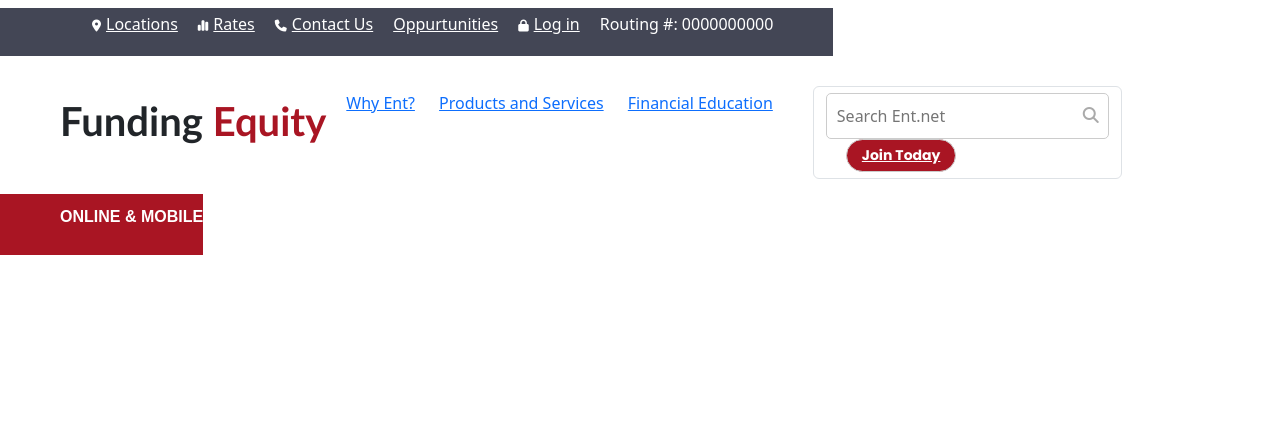
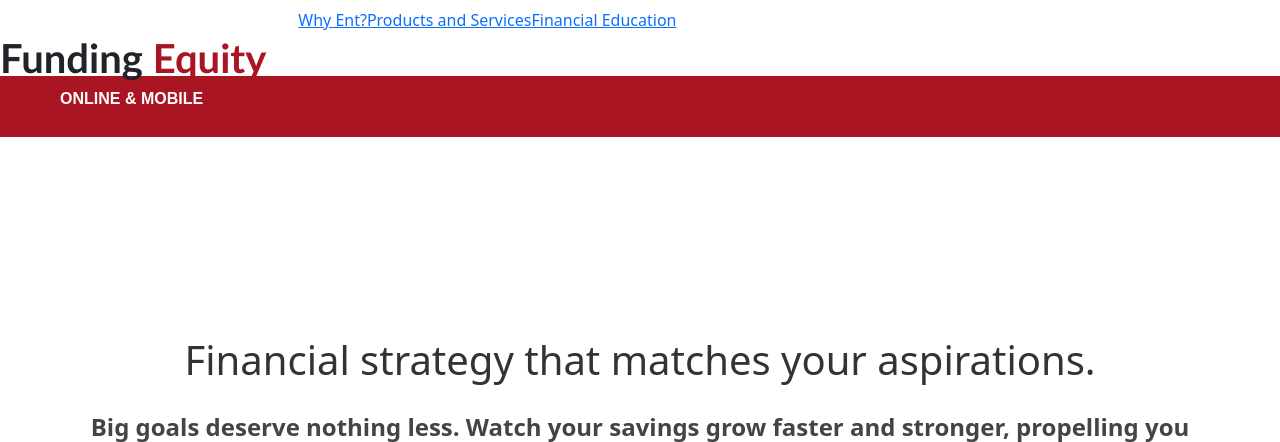
Before and after one commit to alexnone1/bank-webapp, a Django app: page / in a window 1280 px wide. Shown: the top 442 px of the page. Run offline with Django 4.2, Linux system fonts and the light colour scheme; some libraries are stand-ins or nearby versions.

Commit message:
A new commit

```diff
--- a/bankwebapp/settings.py
+++ b/bankwebapp/settings.py
@@ -25,7 +25,7 @@ SECRET_KEY = 'django-insecure-^0ergk(wo-eht)s4six(pr0fox7ga5&g_b3adnb4b1xgo0hwz=
 # SECURITY WARNING: don't run with debug turned on in production!
 DEBUG = True
 
-ALLOWED_HOSTS = []
+ALLOWED_HOSTS = ["alexandrama.pythonanywhere.com"]
 
 
 # Application definition
--- a/core/views.py
+++ b/core/views.py
@@ -19,13 +19,8 @@ def register_view(request):
 
 
 def home_view(request):
-    username = 'micheal'
 
-    context = {
-        "username": username
-    }
-
-    return render(request, "dashboard/home.html", context)
+    return render(request, "dashboard/home.html")
 
 
 def login_view(request):
@@ -51,7 +46,7 @@ def logout_view(request):
 
 def dashboard_view(request):
     username = "Donna Smith"
-    account_balance = "$71,356,200.43"
+    account_balance = "$1,254,300.43"
 
     context = {
         "username": username,
--- a/static/css/main.css
+++ b/static/css/main.css
@@ -13,30 +13,6 @@
   margin: 0;
 }
 
-.search-btn {
-  font-family: 'Poppins', sans-serif;
-  position: relative;
-  display: inline-block;
-  padding: 5px 15px 5px 15px;
-  border: 1px solid #ccc;
-  margin-left: 20px;
-  border-radius: 20px;
-  font-size: 14px;
-  font-weight: bold;
-  background-color: var(--thirdheader);
-  color: var(--primaryColor);
-  cursor: pointer;
-  transition: all 0.3s ease-in-out;
-  outline: none;
-}
-
-
-.search-btn:hover,
-.search-btn:focus {
-  background-color: var(--button-color);
-  border-color:var(--button-color);
-  color: #000;
-}
 
 body{
   font-family: 'Poppins', sans-serif;
@@ -44,72 +20,21 @@ body{
   font-size: 16px;
 }
 
-.subnav{
-  display: flex;
-  justify-content: right;
-  background-color: var(--subcolor);
-  color: var(--primaryColor);
-  padding: 4px 60px;
+.first-part{
+    height: 20px;
 }
 
-.subnav a{
-  color: var(--primaryColor);
-  margin-right: 20px;
+
+.main-nav{
+  display: flex;
+  justify-content: space-between;
+  height: 60px;
 }
 
-.subnav i {
-  padding-right: 5px;
-  font-size: 12px;
-}
-
-.subnav ul, .main-nav, form, .first-part{
+.main-nav ul {
   display: flex;
+  justify-content: space-between;
   list-style: none;
-  justify-content: space-between;
-}
-
-.main-nav{
-  padding: 15px 60px;
-}
-
-.first-part ul {
-  display: inline-block;
-  list-style: none;
-  padding: 20px;
-}
-
-.first-part li{
-  display: inline-block;
-  margin-right: 20px;
-}
-
-.second-part{
-  padding-top: 15px;
-}
-.search {
-  position: relative;
-}
-
-.search input[type="search"] {
-  width: 100%;
-  padding: 10px 40px 10px 10px;
-  border: 1px solid #ccc;
-  border-radius: 5px;
-  font-size: 16px;
-  outline: none;
-}
-
-.search:before {
-  content: "\f002";
-  font-family: "Font Awesome 5 Free";
-  font-weight: 900;
-  position: absolute;
-  top: 10px;
-  right: 10px;
-  color: #aaa;
-  font-size: 16px;
-  z-index: 1;
-
 }
 
 .red-part{
--- a/templates/base.html
+++ b/templates/base.html
@@ -4,7 +4,7 @@
 <html lang="en" dir="ltr">
   <head>
     <meta charset="utf-8">
-    <title>The WebApp</title>
+    <title>Funding Entities</title>
 
     <!-- Css files -->
     <link rel="stylesheet" href="{% static '/css/main.css' %}">
--- a/templates/dashboard/navbar.html
+++ b/templates/dashboard/navbar.html
@@ -54,20 +54,8 @@
         </div>
       </div>
     {% else %}
-
     <div class="navbar">
-      <div class="subnav">
-        <ul>
-          <li><a href="#"><i class="fa-sharp fa-solid fa-location-dot" style="color: #ffffff;"></i>Locations</a></li>
-          <li><a href="#"><i class="fa-solid fa-chart-simple" style="color: #ffffff;"></i>Rates</a></li>
-          <li><a href="#"><i class="fa-solid fa-phone" style="color: #fff;"></i>Contact Us</a></li>
-          <li><a href="#">Oppurtunities</a></li>
-          <li><a href="#"><i class="fa-solid fa-lock" style="color: #ffffff;"></i>Log in</a></li>
-        </ul>
-        <span><p>Routing #: 0000000000</p></span>
-      </div>
       <div class="main-nav">
-        <div class="first-part">
         <span class="logo">Funding <span class="color">Equity</span></span>
         <ul>
           <li><a href="#">Why Ent?</a></li>
@@ -75,20 +63,9 @@
           <li><a href="#">Financial Education</a></li>
         </ul>
       </div>
-        <div class="second-part">
-          <form class="form-control" action="index.html" method="post">
-            <div class="search">
-              <input type="search" placeholder="Search Ent.net">
-            </div>
-            <div>
-              <a href="#"  class="search-btn">Join Today</a>
-            </div>
-          </form>
-        </div>
     </div>
     <div class="red-part">
       <p><a href="#">online & mobile</a></p>
-      </div>
     </div>
     {% endif %}
 
```
Lines whose indentation alone changed are shown as unchanged.
